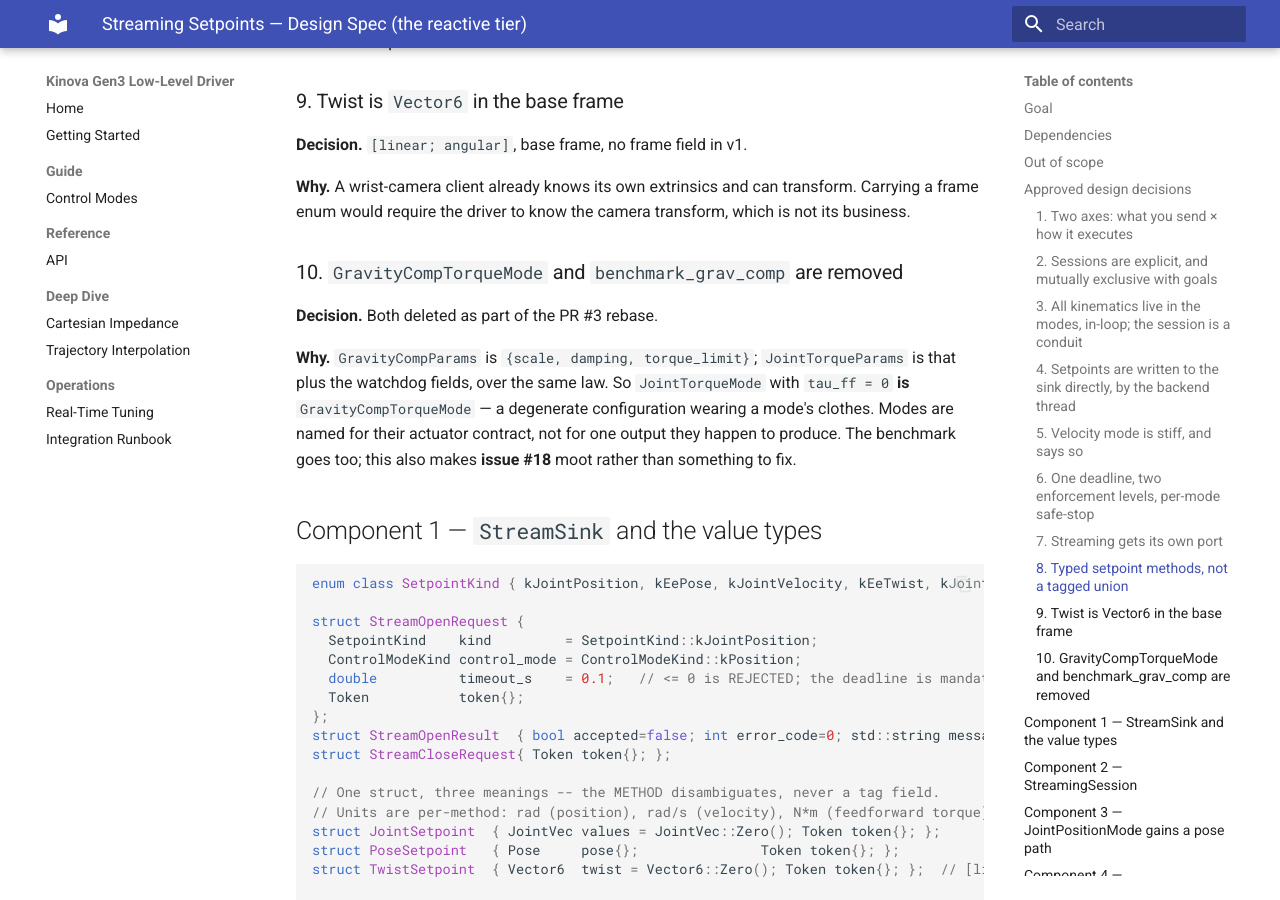
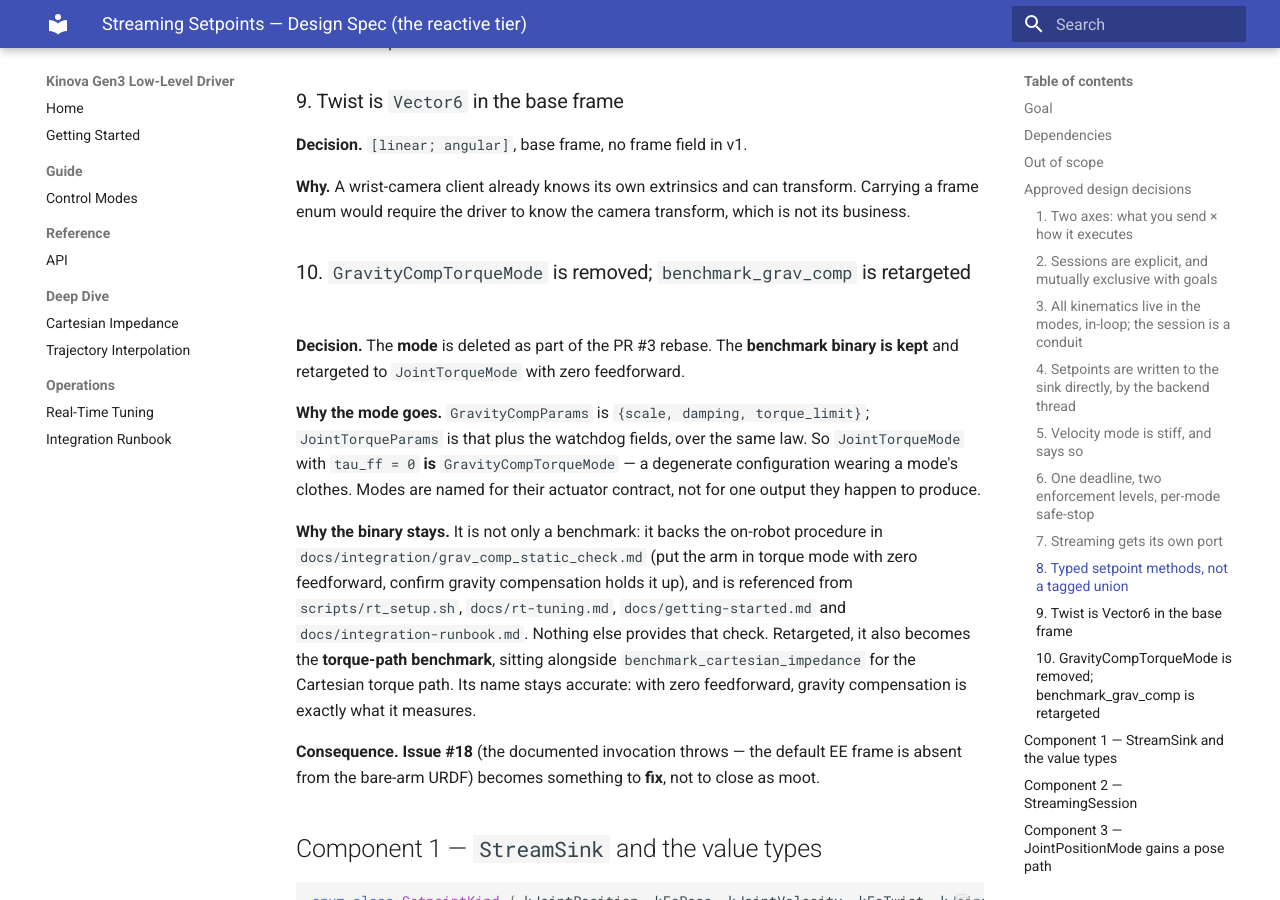
Before and after one commit to rammp-org/kinova-gen3-driver, an MkDocs documentation site: the page built from docs/superpowers/specs/2026-08-26-streaming-setpoints-design.md, in a window 1280 px wide and 900 px high, scrolled down 4335 px. Built offline with MkDocs 1.6.1 and Material for MkDocs 9.7.7, drawn with Linux system fonts in a browser that asks for light colours; some of the changed text lies outside the part shown.

Commit message:
docs(plan): JointTorqueMode port (Plan 1 of streaming), 6 tasks
Port, don't rebase: the branch is 8 ahead / 97 behind, and its content is
three new files plus integration edits that are faster to redo than to
merge. Treats feat/joint-torque-mode as a source of content, not a merge base.

Also amends the streaming spec's decision 10: benchmark_grav_comp is
RETARGETED, not removed. It backs the on-robot grav_comp_static_check
procedure and is referenced from rt_setup.sh and four docs; nothing else
provides that check. So issue #18 gets fixed rather than closed as moot,
and velocity mode's benchmark coverage stays an open decision for Plan 2.

Co-Authored-By: Claude Opus 5 (1M context) <noreply@anthropic.com>
Claude-Session: https://claude.ai/code/session_01Hn7PAgdAGsb6Yv6idG8k6Q

```diff
--- a/docs/superpowers/specs/2026-08-26-streaming-setpoints-design.md
+++ b/docs/superpowers/specs/2026-08-26-streaming-setpoints-design.md
@@ -187,16 +187,31 @@ that does not match the kind declared at open.
 transform. Carrying a frame enum would require the driver to know the camera
 transform, which is not its business.
 
-### 10. `GravityCompTorqueMode` and `benchmark_grav_comp` are removed
+### 10. `GravityCompTorqueMode` is removed; `benchmark_grav_comp` is retargeted
 
-**Decision.** Both deleted as part of the PR #3 rebase.
+**Decision.** The **mode** is deleted as part of the PR #3 rebase. The
+**benchmark binary is kept** and retargeted to `JointTorqueMode` with zero
+feedforward.
 
-**Why.** `GravityCompParams` is `{scale, damping, torque_limit}`;
+**Why the mode goes.** `GravityCompParams` is `{scale, damping, torque_limit}`;
 `JointTorqueParams` is that plus the watchdog fields, over the same law. So
 `JointTorqueMode` with `tau_ff = 0` **is** `GravityCompTorqueMode` — a degenerate
 configuration wearing a mode's clothes. Modes are named for their actuator
-contract, not for one output they happen to produce. The benchmark goes too;
-this also makes **issue #18** moot rather than something to fix.
+contract, not for one output they happen to produce.
+
+**Why the binary stays.** It is not only a benchmark: it backs the on-robot
+procedure in `docs/integration/grav_comp_static_check.md` (put the arm in torque
+mode with zero feedforward, confirm gravity compensation holds it up), and is
+referenced from `scripts/rt_setup.sh`, `docs/rt-tuning.md`,
+`docs/getting-started.md` and `docs/integration-runbook.md`. Nothing else
+provides that check. Retargeted, it also becomes the **torque-path benchmark**,
+sitting alongside `benchmark_cartesian_impedance` for the Cartesian torque path.
+Its name stays accurate: with zero feedforward, gravity compensation is exactly
+what it measures.
+
+**Consequence.** **Issue #18** (the documented invocation throws — the default EE
+frame is absent from the bare-arm URDF) becomes something to **fix**, not to
+close as moot.
 
 ## Component 1 — `StreamSink` and the value types
 
@@ -401,11 +416,13 @@ this runs before the velocity work is called done.
 
 ## Open decisions
 
-- **How to measure `JointVelocityMode`'s per-cycle cost.** With
-  `benchmark_grav_comp` removed, `benchmark_cartesian_impedance` is the only
-  benchmark and it exercises the impedance path only. Either add a mode flag to
-  it or write a small dedicated benchmark. The project bar requires RT changes to
-  be measured, so this must be resolved in the plan, not left open.
+- **How to measure `JointVelocityMode`'s per-cycle cost.** Retargeting
+  `benchmark_grav_comp` (decision 10) covers the joint-torque path and
+  `benchmark_cartesian_impedance` covers the Cartesian torque path, but **neither
+  exercises velocity mode**, whose per-cycle Jacobian and DLS solve is the one
+  genuinely new RT cost in this work. Either add a mode flag to an existing
+  benchmark or write a small dedicated one. The project bar requires RT changes
+  to be measured, so this must be resolved in Plan 2, not left open.
 
 ## Accepted gaps and risks
 
@@ -425,8 +442,9 @@ this runs before the velocity work is called done.
 ## Decomposition — three plans, in order
 
 1. **`JointTorqueMode` rebase** — PR #3 onto main, per-joint `torque_limit`,
-   remove `GravityCompTorqueMode` and `benchmark_grav_comp`, retarget the
-   RtSafety tests, close issue #18. Stands alone; no streaming content.
+   remove `GravityCompTorqueMode`, retarget `benchmark_grav_comp` and the
+   RtSafety tests to `JointTorqueMode`, fix issue #18. Stands alone; no
+   streaming content.
 2. **Mode work** — `JointVelocityMode` (with the DLS twist map, null-space term
    and URDF-seeded clamp) and `JointPositionMode`'s pose path. Both testable
    without any streaming surface.
```
Also changed, not shown: docs/superpowers/plans/2026-08-26-joint-torque-mode-port.md (added, +369 -0 lines).
